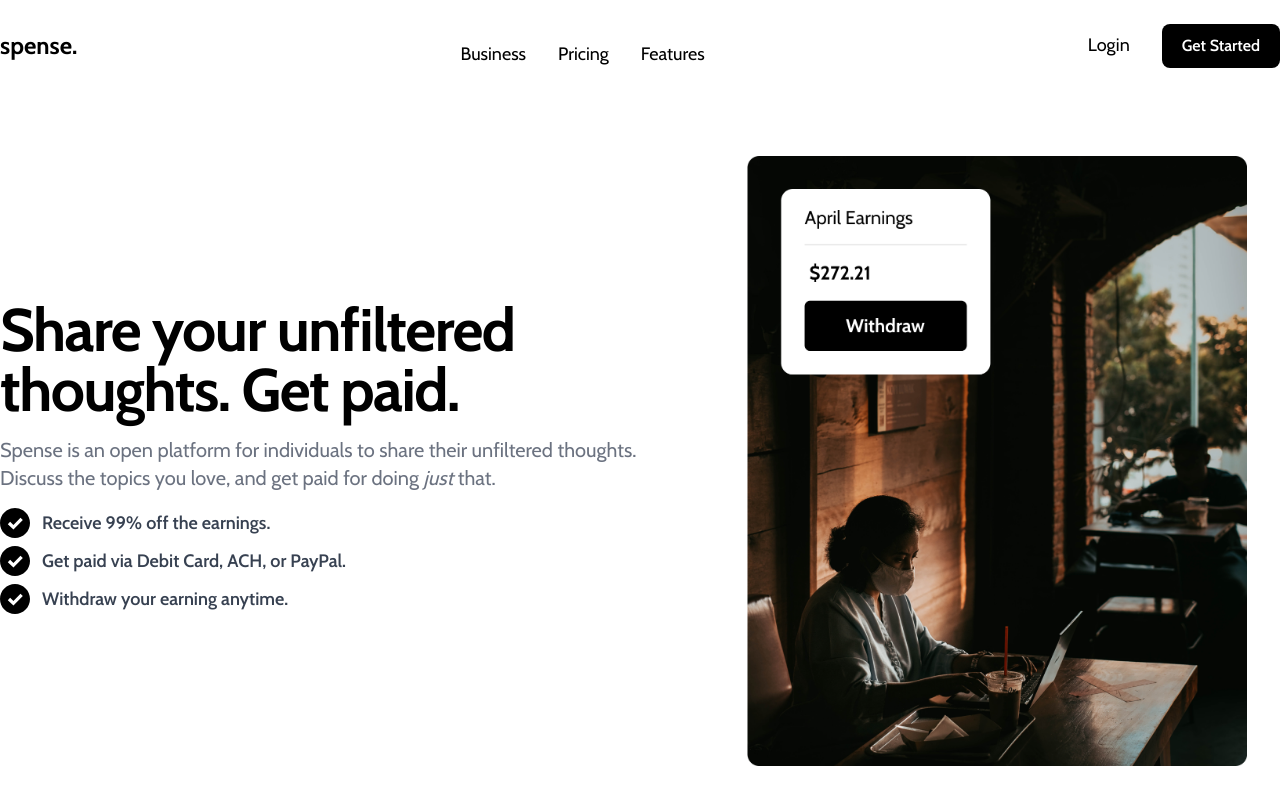
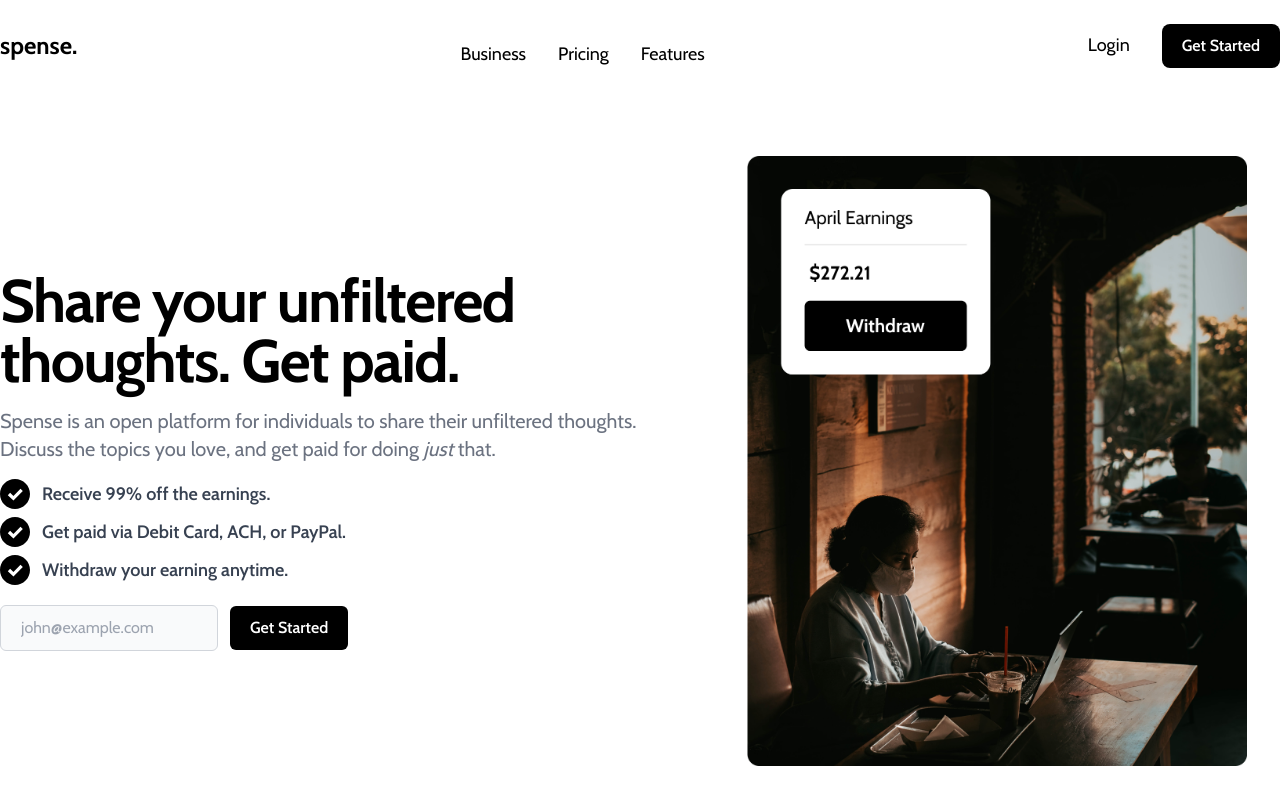
Before and after one commit to shyusu4/spense, a Next.js app: page / in a window 1280 px wide. Shown: the top 804 px of the page. Built offline with nearby package versions, Linux system fonts and the light colour scheme.

Commit message:
Add email input to hero

```diff
--- a/app/components/hero.jsx
+++ b/app/components/hero.jsx
@@ -14,7 +14,7 @@ export default function Hero() {
               unfiltered thoughts. Discuss the topics you love, and get paid for
               doing <i>just</i> that.
             </p>
-            <ul>
+            <ul className="mb-5">
               <li className="flex items-center mb-2 text-gray-700">
                 <Image
                   src={'/assets/Checkmark.svg'}
@@ -49,6 +49,21 @@ export default function Hero() {
                 </span>
               </li>
             </ul>
+            <div className="flex items-center gap-3">
+              <input
+                type="email"
+                id="email"
+                class="bg-gray-50 border border-gray-300 text-gray-900 rounded-md block px-5 py-2.5"
+                placeholder="john@example.com"
+                required
+              />
+              <button
+                type="button"
+                className="text-white bg-black rounded-md text-base font-semibold px-5 py-2.5 text-center mr-3 md:mr-0"
+              >
+                Get Started
+              </button>
+            </div>
           </div>
           <div className="hidden lg:mt-0 lg:col-span-5 lg:flex">
             <Image
```
